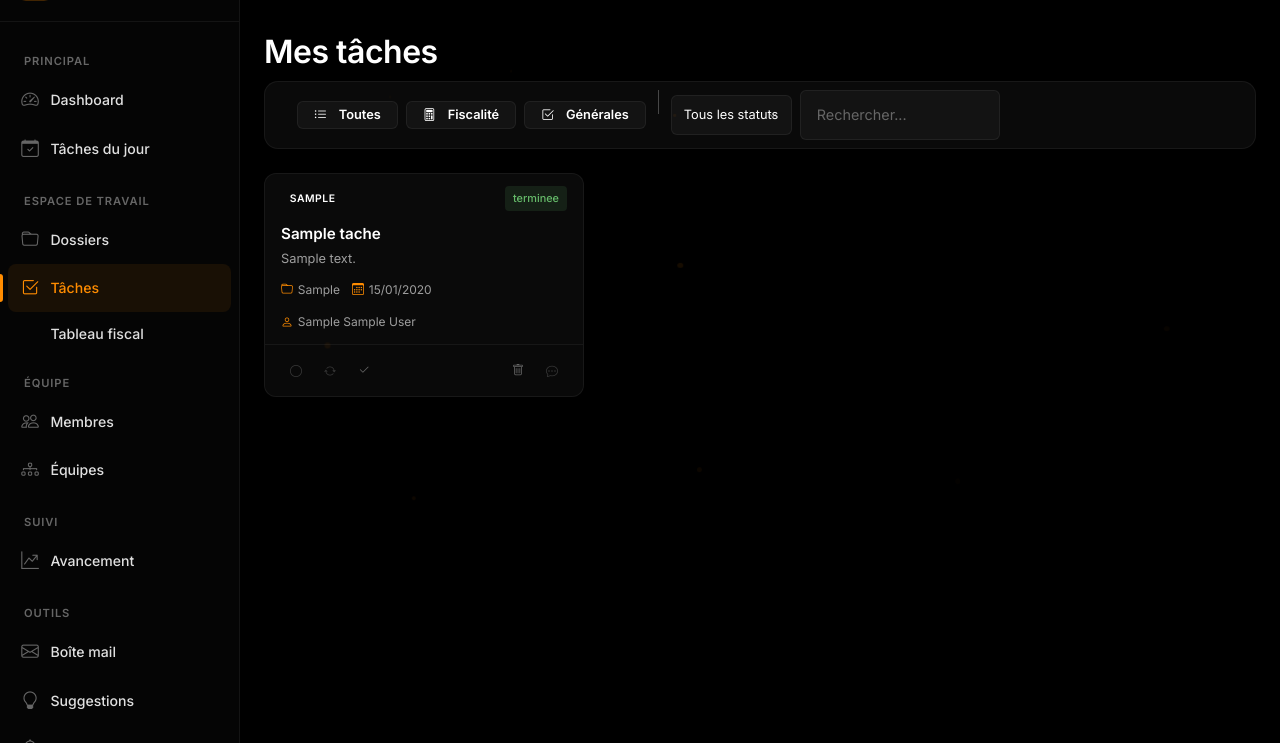
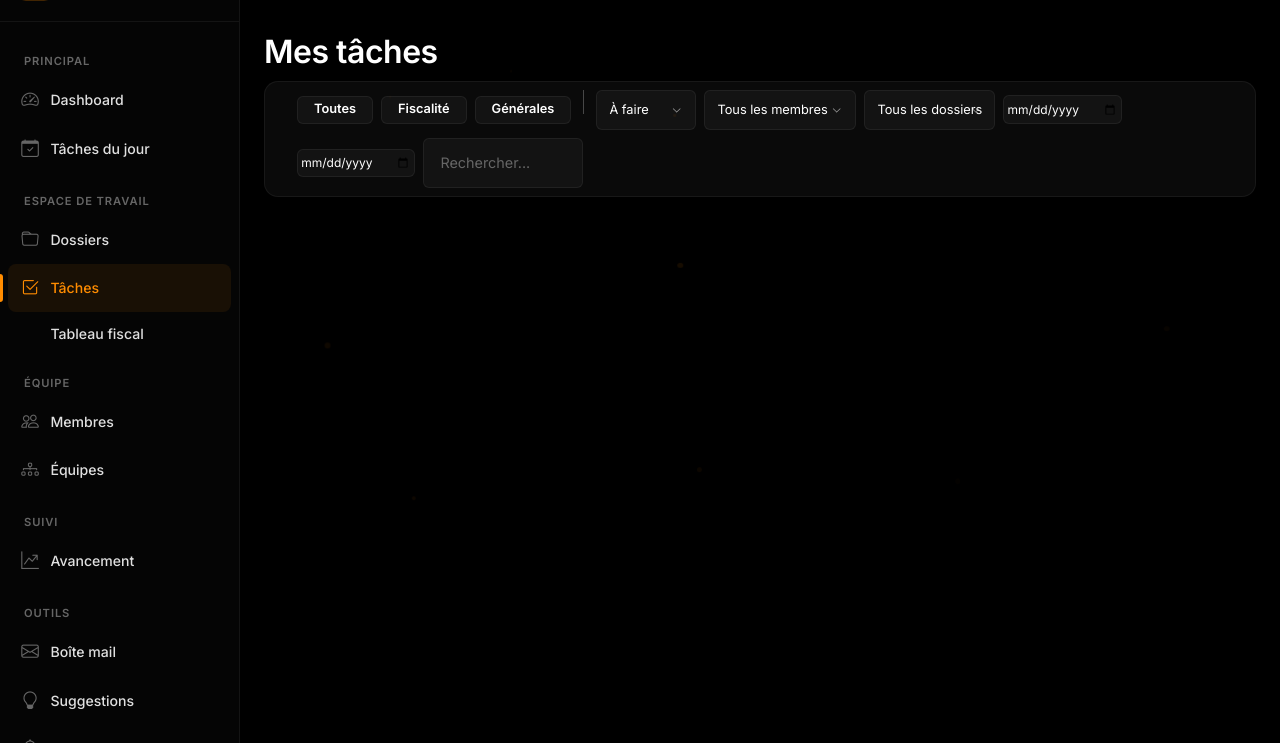
Before and after one commit to Aziz558/cabinet-team-manager, a Flask app: page /taches in a window 1280 px wide. Shown: the part 57-800 px from the top of the page. Run offline with Flask 3, Linux system fonts and the light colour scheme; a user stored in the database is signed in; tables that the repository leaves empty hold one stand-in row (values such as "Sample post"); data that the repository does not hold is empty; some libraries are stand-ins or nearby versions.

Commit message:
Add filters (member/dossier/date) to tasks page, default À faire filter, 1-month horizon for fiscal tasks

```diff
--- a/app/routes.py
+++ b/app/routes.py
@@ -384,7 +384,9 @@ def taches():
         all_taches = Tache.query.filter(Tache.assigne_a.in_(team_member_ids)).all()
     return render_template('taches.html', taches=all_taches, membres=membres,
         equipes=Equipe.query.order_by(Equipe.nom).all(), Tache=Tache,
-        current_equipe=current_equipe, all_equipes_for_switch=all_equipes_for_switch, db=db)
+        current_equipe=current_equipe, all_equipes_for_switch=all_equipes_for_switch, db=db,
+        dossiers=Dossier.query.order_by(Dossier.numero_dossier).all(),
+        date=date, timedelta=timedelta)
 
 @app.route('/equipes')
 @login_required
--- a/templates/taches.html
+++ b/templates/taches.html
@@ -1,15 +1,11 @@
 {% extends "base.html" %}
-
 {% block title %}Tâches{% endblock %}
-
 {% block content %}
 {% if current_user.role == 'manager' %}
 <div class="d-flex justify-content-between align-items-center mb-4 animate-fade-in-up">
     <div>
         <h2 class="fw-semibold mb-1" style="letter-spacing:-0.5px;">Tâches</h2>
-        <p class="text-tertiary small mb-0" id="taskCount">{{ taches|length }} tâche(s) •
-            <span style="color:var(--orange-primary);">{{ taches|selectattr('statut','equalto','a_faire')|list|length }}</span> à faire
-        </p>
+        <p class="text-tertiary small mb-0" id="taskCount">{{ taches|length }} tâche(s)</p>
     </div>
     <button class="btn-premium btn-premium-primary btn-press" data-bs-toggle="modal" data-bs-target="#modalTache">
         <i class="bi bi-plus-lg me-1"></i>Nouvelle tâche
@@ -23,31 +19,45 @@
 <div class="card-premium mb-3 animate-fade-in-up">
     <div class="card-body-premium py-2">
         <div class="d-flex flex-wrap align-items-center gap-2">
-            <button class="btn-premium btn-premium-secondary btn-sm filter-btn active" data-filter="all" onclick="applyFilter('all')">
-                <i class="bi bi-list-ul me-1"></i>Toutes
-            </button>
-            <button class="btn-premium btn-premium-secondary btn-sm filter-btn" data-filter="fiscal" onclick="applyFilter('fiscal')">
-                <i class="bi bi-calculator me-1"></i>Fiscalité
-            </button>
-            <button class="btn-premium btn-premium-secondary btn-sm filter-btn" data-filter="regular" onclick="applyFilter('regular')">
-                <i class="bi bi-check2-square me-1"></i>Générales
-            </button>
+            <button class="btn-premium btn-premium-secondary btn-sm filter-btn" data-filter="all" onclick="applyFilter('all')">Toutes</button>
+            <button class="btn-premium btn-premium-secondary btn-sm filter-btn" data-filter="fiscal" onclick="applyFilter('fiscal')">Fiscalité</button>
+            <button class="btn-premium btn-premium-secondary btn-sm filter-btn" data-filter="regular" onclick="applyFilter('regular')">Générales</button>
             <div class="vr mx-1" style="height:24px;border-color:var(--border-color);"></div>
-            <select class="select-premium select-sm" id="filterStatut" onchange="applyFilter(document.querySelector('.filter-btn.active')?.dataset?.filter || 'all')" style="width:auto;">
-                <option value="all">Tous les statuts</option>
-                <option value="a_faire">À faire</option>
+            <select class="select-premium select-sm" id="filterStatut" onchange="applyFilter()" style="width:auto;">
+                <option value="all">Tous statuts</option>
+                <option value="a_faire" selected>À faire</option>
                 <option value="en_cours">En cours</option>
                 <option value="terminee">Terminée</option>
             </select>
-            <input type="text" class="input-premium input-sm" id="filterSearch" placeholder="Rechercher..." oninput="applyFilter(document.querySelector('.filter-btn.active')?.dataset?.filter || 'all')" style="width:200px;">
+            <select class="select-premium select-sm" id="filterMembre" onchange="applyFilter()" style="width:auto;">
+                <option value="all">Tous les membres</option>
+                {% for m in membres %}
+                <option value="{{ m.id }}">{{ m.prenom }} {{ m.nom }}</option>
+                {% endfor %}
+            </select>
+            <select class="select-premium select-sm" id="filterDossier" onchange="applyFilter()" style="width:auto;">
+                <option value="all">Tous les dossiers</option>
+                {% for d in dossiers %}
+                <option value="{{ d.id }}">{{ d.numero_dossier }}</option>
+                {% endfor %}
+            </select>
+            <input type="date" class="input-premium select-sm" id="filterDateDebut" onchange="applyFilter()" style="width:auto;font-size:0.75rem;padding:0.2rem;" placeholder="Du">
+            <input type="date" class="input-premium select-sm" id="filterDateFin" onchange="applyFilter()" style="width:auto;font-size:0.75rem;padding:0.2rem;" placeholder="Au">
+            <input type="text" class="input-premium input-sm" id="filterSearch" placeholder="Rechercher..." oninput="applyFilter()" style="width:160px;">
         </div>
     </div>
 </div>
 
 <!-- Task Board -->
 <div class="task-board" id="taskBoard">
+    {% set fiscal_keywords = ['tva','is ','cfe ','acompte','dépôt','préparation','déclaration','prépa'] %}
+    {% set horizon_1m = date.today() + timedelta(days=30) %}
     {% for t in taches %}
-    <div class="task-card {{ 'task-overdue' if t.est_en_retard() else '' }}" data-priority="{{ t.priorite }}" data-statut="{{ t.statut }}" data-titre="{{ t.titre|lower }} {{ t.description|lower }}">
+    {# Masquer les tâches deadline au-delà de 1 mois #}
+    {% set is_fiscal_display = false %}
+    {% for kw in fiscal_keywords %}{% if kw in (t.titre|lower) %}{% set is_fiscal_display = true %}{% endif %}{% endfor %}
+    {% if not (is_fiscal_display and t.date_echeance and t.date_echeance > horizon_1m) %}
+    <div class="task-card {{ 'task-overdue' if t.est_en_retard() else '' }}" data-priority="{{ t.priorite }}" data-statut="{{ t.statut }}" data-titre="{{ t.titre|lower }} {{ t.description|lower }}" data-assigne="{{ t.assigne_a }}" data-dossier="{{ t.dossier_id }}" data-echeance="{{ t.date_echeance }}">
         <div class="task-card-header">
             <span class="task-priority priority-{{ t.priorite }}">{{ t.priorite|capitalize }}</span>
             <span class="task-status status-{{ t.statut }}">{{ t.statut|replace('_', ' ') }}</span>
@@ -59,54 +69,38 @@
             {% endif %}
             <div class="task-meta">
                 {% if t.dossier %}
-                <span class="task-meta-item">
-                    <i class="bi bi-folder"></i>{{ t.dossier.numero_dossier }}
-                </span>
+                <span class="task-meta-item"><i class="bi bi-folder"></i>{{ t.dossier.numero_dossier }}</span>
                 {% endif %}
-                <span class="task-meta-item">
-                    <i class="bi bi-calendar3"></i>{{ t.date_echeance.strftime('%d/%m/%Y') }}
-                </span>
-                <span class="task-meta-item">
-                    <i class="bi bi-person"></i>{{ t.assigne.prenom }} {{ t.assigne.nom }}
-                </span>
+                <span class="task-meta-item"><i class="bi bi-calendar3"></i>{{ t.date_echeance.strftime('%d/%m/%Y') }}</span>
+                <span class="task-meta-item"><i class="bi bi-person"></i>{{ t.assigne.prenom }} {{ t.assigne.nom }}</span>
             </div>
         </div>
         <div class="task-card-footer">
-            <!-- 3 icônes de statut -->
             <div class="d-flex gap-1">
                 <form method="POST" action="{{ url_for('changer_statut_tache', tache_id=t.id) }}" class="d-inline" title="À faire">
                     <input type="hidden" name="statut" value="a_faire">
-                    <button type="submit" class="btn-task btn-task-sm {{ 'btn-task-primary' if t.statut == 'a_faire' else 'btn-task-inactive' }}">
-                        <i class="bi bi-circle"></i>
-                    </button>
+                    <button type="submit" class="btn-task btn-task-sm {{ 'btn-task-primary' if t.statut == 'a_faire' else 'btn-task-inactive' }}"><i class="bi bi-circle"></i></button>
                 </form>
                 <form method="POST" action="{{ url_for('changer_statut_tache', tache_id=t.id) }}" class="d-inline" title="En cours">
                     <input type="hidden" name="statut" value="en_cours">
-                    <button type="submit" class="btn-task btn-task-sm {{ 'btn-task-warning' if t.statut == 'en_cours' else 'btn-task-inactive' }}">
-                        <i class="bi bi-arrow-repeat"></i>
-                    </button>
+                    <button type="submit" class="btn-task btn-task-sm {{ 'btn-task-warning' if t.statut == 'en_cours' else 'btn-task-inactive' }}"><i class="bi bi-arrow-repeat"></i></button>
                 </form>
                 <form method="POST" action="{{ url_for('changer_statut_tache', tache_id=t.id) }}" class="d-inline" title="Terminée">
                     <input type="hidden" name="statut" value="terminee">
-                    <button type="submit" class="btn-task btn-task-sm {{ 'btn-task-success' if t.statut == 'terminee' else 'btn-task-inactive' }}">
-                        <i class="bi bi-check2"></i>
-                    </button>
+                    <button type="submit" class="btn-task btn-task-sm {{ 'btn-task-success' if t.statut == 'terminee' else 'btn-task-inactive' }}"><i class="bi bi-check2"></i></button>
                 </form>
             </div>
             <div class="d-flex align-items-center gap-1">
                 {% if current_user.role != 'membre' %}
                 <form method="POST" action="{{ url_for('supprimer_tache', tache_id=t.id) }}" class="d-inline" onsubmit="return confirm('Supprimer cette tâche ?');">
-                    <button type="submit" class="btn-task btn-task-sm btn-task-danger" title="Supprimer">
-                        <i class="bi bi-trash"></i>
-                    </button>
+                    <button type="submit" class="btn-task btn-task-sm btn-task-danger" title="Supprimer"><i class="bi bi-trash"></i></button>
                 </form>
                 {% endif %}
-                <a href="{{ url_for('vue_tache', tache_id=t.id) }}" class="btn-task btn-task-sm btn-task-inactive" title="Voir">
-                    <i class="bi bi-chat-dots"></i>
-                </a>
+                <a href="{{ url_for('vue_tache', tache_id=t.id) }}" class="btn-task btn-task-sm btn-task-inactive" title="Voir"><i class="bi bi-chat-dots"></i></a>
             </div>
         </div>
     </div>
+    {% endif %}
     {% else %}
     <div class="task-empty" id="emptyState">
         <i class="bi bi-inbox"></i>
@@ -120,8 +114,8 @@
     {% endfor %}
 </div>
 
-<!-- Modal Création -->
-<div class="modal fade" id="modalTache" tabindex="-1" data-bs-backdrop="static" data-bs-keyboard="false">
+<!-- Modal Nouvelle Tâche -->
+<div class="modal fade" id="modalTache" tabindex="-1" data-bs-backdrop="static">
     <div class="modal-dialog">
         <div class="modal-content-premium">
             <form method="POST" action="{{ url_for('taches') }}" id="formNouvelleTache">
@@ -156,24 +150,15 @@
                         <div class="col-md-6 mb-3">
                             <label class="form-label-premium">Priorité</label>
                             <select name="priorite" class="select-premium">
+                                <option value="haute">Haute</option>
+                                <option value="moyenne" selected>Moyenne</option>
                                 <option value="basse">Basse</option>
-                                <option value="moyenne" selected>Moyenne</option>
-                                <option value="haute">Haute</option>
-                                <option value="urgente">Urgente</option>
                             </select>
                         </div>
                         <div class="col-md-6 mb-3">
-                            <label class="form-label-premium">Statut</label>
-                            <select name="statut" class="select-premium">
-                                <option value="a_faire" selected>À faire</option>
-                                <option value="en_cours">En cours</option>
-                                <option value="terminee">Terminée</option>
-                            </select>
+                            <label class="form-label-premium">Date d'échéance</label>
+                            <input type="date" name="date_echeance" class="input-premium">
                         </div>
-                    </div>
-                    <div class="mb-3">
-                        <label class="form-label-premium">Date d'échéance</label>
-                        <input type="date" name="date_echeance" class="input-premium">
                     </div>
                     <div class="mb-3">
                         <label class="form-label-premium">Répéter</label>
@@ -184,12 +169,11 @@
                             <option value="monthly">Tous les mois</option>
                             <option value="yearly">Tous les ans</option>
                         </select>
-                        <p class="text-tertiary small mt-1">La tâche sera recréée automatiquement à la fréquence choisie</p>
                     </div>
                 </div>
                 <div class="modal-footer-premium">
                     <button type="button" class="btn-premium btn-premium-secondary" data-bs-dismiss="modal">Annuler</button>
-                    <button type="submit" class="btn-premium btn-premium-primary">Créer</button>
+                    <button type="submit" class="btn-premium btn-premium-primary"><i class="bi bi-plus-lg me-1"></i>Créer</button>
                 </div>
             </form>
         </div>
@@ -198,38 +182,54 @@
 {% endblock %}
 
 {% block scripts %}
+{{ super() }}
 <script>
-// Filter system
-var fiscalKeywords = ['tva', 'is ', 'cfe ', 'acompte', 'dépôt', 'prépa', 'fiscal'];
+// Définir le filtre par défaut : À faire
+document.addEventListener('DOMContentLoaded', function() {
+    // Appliquer le filtre statut = a_faire au chargement
+    applyFilter();
+});
 
-function applyFilter(filter) {
+var fiscalKeywords = ['tva','is ','cfe ','acompte','dépôt','préparation','déclaration','prépa'];
+
+function applyFilter() {
+    var typeFilter = document.querySelector('.filter-btn.active')?.dataset?.filter || 'all';
     var statut = document.getElementById('filterStatut')?.value || 'all';
+    var membre = document.getElementById('filterMembre')?.value || 'all';
+    var dossier = document.getElementById('filterDossier')?.value || 'all';
+    var dateDebut = document.getElementById('filterDateDebut')?.value || '';
+    var dateFin = document.getElementById('filterDateFin')?.value || '';
     var search = (document.getElementById('filterSearch')?.value || '').toLowerCase();
     var cards = document.querySelectorAll('#taskBoard .task-card');
     var visibleCount = 0;
-
-    // Update active button
-    document.querySelectorAll('.filter-btn').forEach(function(btn) {
-        btn.classList.toggle('active', btn.dataset.filter === filter);
-    });
 
     cards.forEach(function(card) {
         var show = true;
         var titre = (card.dataset.titre || '');
 
-        // Filter by type
-        if (filter === 'fiscal') {
+        if (typeFilter === 'fiscal') {
             show = fiscalKeywords.some(function(kw) { return titre.indexOf(kw) >= 0; });
-        } else if (filter === 'regular') {
+        } else if (typeFilter === 'regular') {
             show = !fiscalKeywords.some(function(kw) { return titre.indexOf(kw) >= 0; });
         }
 
-        // Filter by statut
         if (show && statut !== 'all') {
             show = card.dataset.statut === statut;
         }
-
-        // Filter by search
+        if (show && membre !== 'all') {
+            show = card.dataset.assigne === membre;
+        }
+        if (show && dossier !== 'all') {
+            show = card.dataset.dossier === dossier;
+        }
+        if (show && dateDebut) {
+            var e = card.dataset.echeance;
+            if (e && e < dateDebut) show = false;
+        }
+        if (show && dateFin) {
+            var e = card.dataset.echeance;
+            if (e && e > dateFin) show = false;
+        }
         if (show && search) {
             show = titre.indexOf(search) >= 0;
         }
@@ -238,65 +238,7 @@ function applyFilter(filter) {
         if (show) visibleCount++;
     });
 
-    // Update count
-    var countEl = document.getElementById('taskCount');
-    if (countEl) {
-        countEl.innerHTML = visibleCount + ' tâche(s) • <span style="color:var(--orange-primary);">' +
-            document.querySelectorAll('.task-card:not([style*="display: none"]) .status-a_faire').length +
-            '</span> à faire';
-    }
-
-    // Show empty state
-    var empty = document.getElementById('emptyState');
-    if (empty) {
-        empty.style.display = visibleCount === 0 ? '' : 'none';
-    }
+    document.getElementById('taskCount').textContent = visibleCount + ' tâche(s)';
 }
-
-// Populate dropdowns
-document.addEventListener('DOMContentLoaded', function() {
-    var modal = document.getElementById('modalTache');
-    if (!modal) return;
-
-    modal.addEventListener('show.bs.modal', function() {
-        var dossierSelect = document.getElementById('modalDossierSelect');
-        var membreSelect = document.getElementById('modalMembreSelect');
-
-        if (dossierSelect.options.length > 1 && membreSelect.options.length > 1) {
-            return;
-        }
-
-        dossierSelect.innerHTML = '<option value="">Chargement...</option>';
-        membreSelect.innerHTML = '<option value="">Chargement...</option>';
-
-        fetch('/api/dossiers-membres')
-            .then(function(response) { return response.json(); })
-            .then(function(data) {
-                if (!data.ok) {
-                    console.error('Failed:', data.message);
-                    return;
-                }
-                dossierSelect.innerHTML = '<option value="">Aucun dossier</option>';
-                data.dossiers.forEach(function(d) {
-                    var opt = document.createElement('option');
-                    opt.value = d.id;
-                    opt.textContent = d.label;
-                    dossierSelect.appendChild(opt);
-                });
-                membreSelect.innerHTML = '<option value="">Non assigné</option>';
-                data.membres.forEach(function(m) {
-                    var opt = document.createElement('option');
-                    opt.value = m.id;
-                    opt.textContent = m.label;
-                    membreSelect.appendChild(opt);
-                });
-            })
-            .catch(function(err) {
-                console.error('Error:', err);
-                dossierSelect.innerHTML = '<option value="">Erreur de chargement</option>';
-                membreSelect.innerHTML = '<option value="">Erreur de chargement</option>';
-            });
-    });
-});
 </script>
 {% endblock %}
```
